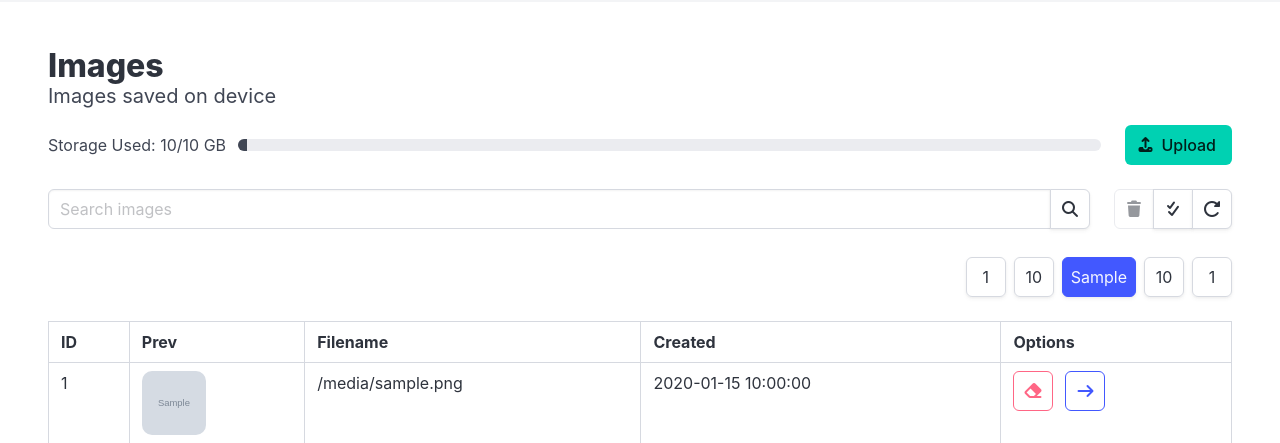
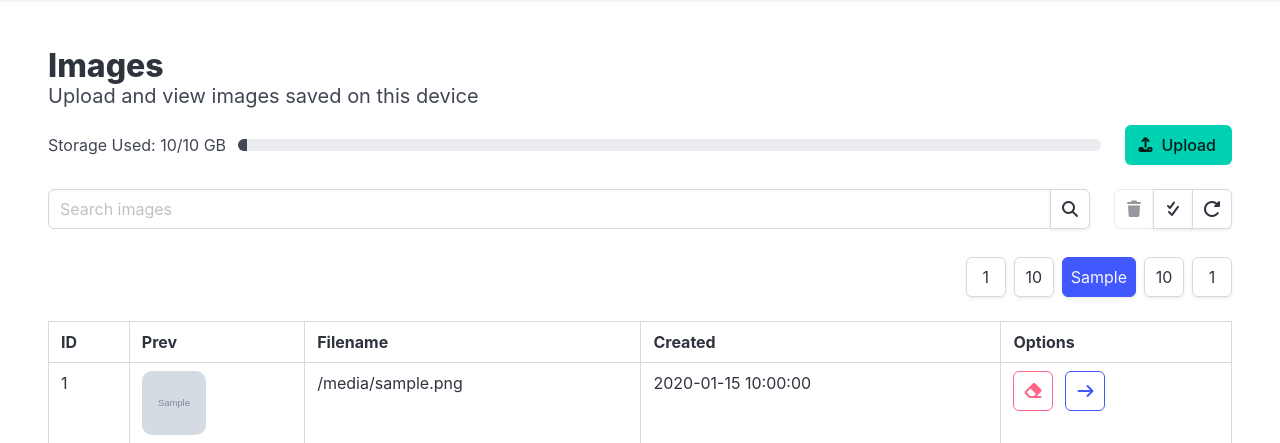
Before and after one commit to ashmanix/eink-picture-frame-webapp, a Python web app: template src/web/template/home.html in a window 1280 px wide. Shown: the part 56-499 px from the top of the page. Run offline with Jinja, Linux system fonts and the light colour scheme; the template is opened without the code that fills it: most values are stand-ins (such as "Sample title", 1, 10 or a date in 2020); grey boxes marked "Sample" are stand-in pictures.

Commit message:
Changed main page subtitle and added UI tweak

```diff
--- a/src/static/js/components/image-list.js
+++ b/src/static/js/components/image-list.js
@@ -160,6 +160,7 @@ export const imageListSetup = async () => {
         );
       } else {
         removeImageFromList(imageDetailsRow?.dataset?.id);
+        selectAllToggleButton.classList.remove("is-active");
       }
       return;
     }
@@ -225,11 +226,13 @@ export const imageListSetup = async () => {
       for (const row of allRows) {
         row.classList.add("is-selected");
         addImageToList(row.dataset.id, row.dataset.filename);
+        selectAllToggleButton.classList.add("is-active");
       }
     } else {
       for (const row of selectedRows) {
         row.classList.remove("is-selected");
         removeImageFromList(row.dataset.id);
+        selectAllToggleButton.classList.remove("is-active");
       }
     }
 
--- a/src/web/template/home.html
+++ b/src/web/template/home.html
@@ -8,7 +8,7 @@
     <div class="mb-4">
         <h1 class="title">Images</h1>
         <h2 class="subtitle">
-            Images saved on device
+            Upload and view images saved on this device
         </h2>
     </div>
     <div class="columns">
@@ -108,14 +108,13 @@
                 </div>
             </div>
             <div class="buttons mt-4 is-justify-content-flex-end">
-                <button class="button is-responsives" disabled id="clear-image-selection-button"
-                    title="Clear image selection">
+                <button class="button" disabled id="clear-image-selection-button" title="Clear image selection">
                     <span class="icon is-small">
                         <i class="fas fa-eraser"></i>
                     </span>
                     <span>Clear Selection</span>
                 </button>
-                <button class="button is-link is-responsives" disabled id="upload-button" title="Upload image">
+                <button class="button is-link" disabled id="upload-button" title="Upload image">
                     <span class="icon is-small">
                         <i class="fas fa-upload"></i>
                     </span>
```
